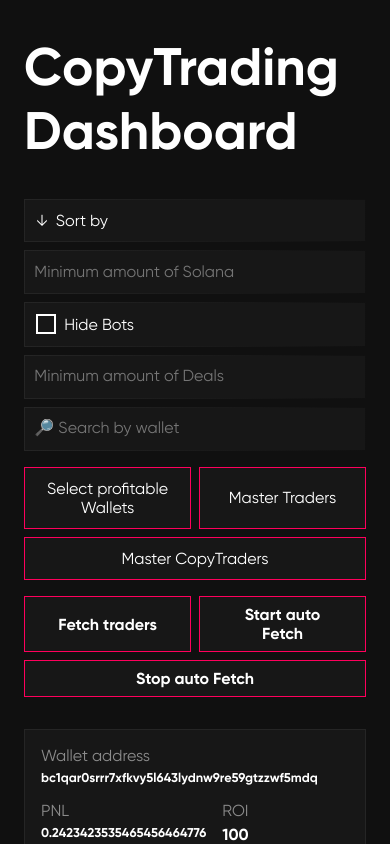
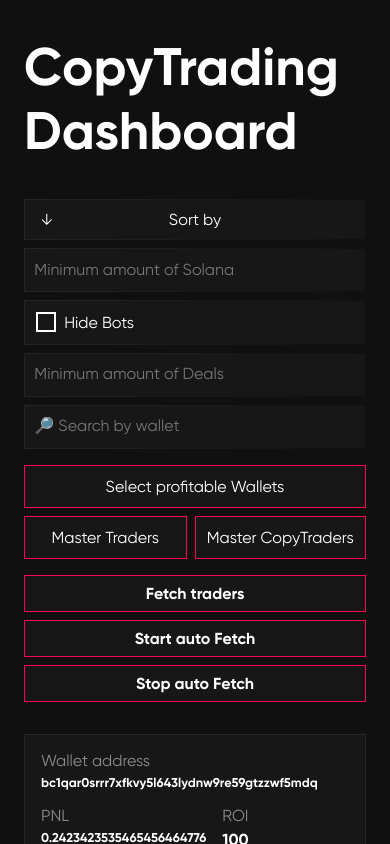
Before and after one commit to LaineZ/trading-table, an Angular app: page / in a window 390 px wide. Shown: the top 844 px of the page. Built offline with nearby package versions, Linux system fonts and the light colour scheme.

Commit message:
Final tweaks

```diff
--- a/src/app/filter/filter.component.html
+++ b/src/app/filter/filter.component.html
@@ -10,7 +10,7 @@
       </select>
     </div>
     <input class="control" type="text" placeholder="Minimum amount of Solana">
-    <div class="select-wrapper control">
+    <div class="check-wrapper control">
       <input class="control" type="checkbox">
       <label>Hide Bots</label>
     </div>
@@ -20,8 +20,8 @@
 
   <div class="tab-selector">
     <button class="control btn filter-control">Select profitable Wallets</button>
-    <button class="control btn filter-control">Master Traders</button>
-    <button class="control btn filter-control">Master CopyTraders</button>
+    <button class="control btn filter-control stretched-control">Master Traders</button>
+    <button class="control btn filter-control stretched-control">Master CopyTraders</button>
   </div>
 
   <div class="tab-selector alternate">
--- a/src/app/filter/filter.component.scss
+++ b/src/app/filter/filter.component.scss
@@ -110,13 +110,27 @@ input::-webkit-input-placeholder {
 
 .select-wrapper {
   display: flex;
+  place-items: center;
+  width: 9em;
+  position: relative;
+}
+
+.check-wrapper {
+  display: flex;
   gap: 0.5em;
   place-items: center;
   width: fit-content;
 }
 
-.select-wrapper arrow {
+.select-wrapper:hover {
+  background-color: var(--accent);
+}
+
+.select-wrapper .arrow {
   user-select: none;
+  pointer-events: none;
+  position: absolute;
+  left: 1em;
 }
 
 .select-wrapper select {
@@ -126,6 +140,8 @@ input::-webkit-input-placeholder {
   border: none;
   background: transparent;
   color: var(--fg);
+  width: 100%;
+  text-align: center;
 }
 
 .select-wrapper select option {
@@ -134,18 +150,19 @@ input::-webkit-input-placeholder {
   border: none;
 }
 
-.tab-selector .control:last-child {
-  grid-column: span 2;
-}
-
 @media (max-width: 1240px) {
   .tab-filter, .tab-selector {
     gap: 0.5em;
   }
 
-  .tab-selector {
+/*  .tab-selector {
     display: grid;
     grid-template-columns: repeat(2, 1fr);
+  }*/
+
+
+  .stretched-control {
+    flex: 1;
   }
 
   .tab-filter input[type="text"] {
@@ -153,7 +170,8 @@ input::-webkit-input-placeholder {
   }
 
   .tab-selector .control {
-    flex: 1;
+    white-space: nowrap;
+    width: fit-content;
   }
 
   input[type="text"].control, input[type="search"].control {
@@ -167,7 +185,11 @@ input::-webkit-input-placeholder {
 }
 
 @media (max-width: 395px) {
-  .select-wrapper {
+  .select-wrapper, .check-wrapper {
     width: 100%;
   }
+
+  .filter-control {
+    flex: 1;
+  }
 }
--- a/src/app/performance-stats/performance-stats.component.scss
+++ b/src/app/performance-stats/performance-stats.component.scss
@@ -9,6 +9,15 @@
   border-image: none;
   border: none;
   padding: 0;
+  position: relative;
+}
+
+
+.arrow {
+  user-select: none;
+  pointer-events: none;
+  position: absolute;
+  right: 0;
 }
 
 .select-wrapper select {
@@ -19,7 +28,7 @@
   background: transparent;
   color: var(--fg);
   font-size: 0.9em;
-  padding-right: 1em;
+  padding-right: 1.3em;
 }
 
 .select-wrapper select option {
--- a/src/app/trading-table/trading-table.component.html
+++ b/src/app/trading-table/trading-table.component.html
@@ -22,7 +22,7 @@
       </tr>
       <tr>
         <td style="padding: 0" colspan="5">
-          <div class="details" [@fadeInOut] *ngIf="item.expanded">
+          <div class="details" style="margin-bottom: 2em;" [@fadeInOut] *ngIf="item.expanded">
             <app-lead-stats [lead]="item.lead" [id]="'detail_' + i"></app-lead-stats>
             <app-performance-stats [stat]="item"></app-performance-stats>
             <app-plot-stats></app-plot-stats>
--- a/src/app/trading-table/trading-table.component.scss
+++ b/src/app/trading-table/trading-table.component.scss
@@ -1,7 +1,7 @@
 .trades {
   width: 100%;
   font-size: 1.1em;
-  font-weight: bold;
+  font-weight: 600;
 }
 
 .trades td {
@@ -71,7 +71,7 @@
   display: grid;
   grid-template-columns: repeat(3, 1fr);
   gap: 1em;
-  max-height: 26em;
+  max-height: 35em;
   grid-column: span 2;
 }
 
--- a/src/styles.scss
+++ b/src/styles.scss
@@ -251,19 +251,21 @@
   border-style: solid;
   padding: 1em;
   text-align: left;
-  font-weight: normal;
   height: 100%;
-  max-height: 24em;
+  max-height: 26em;
 }
 
 .profit p {
   color: var(--fg2);
   margin-bottom: 0.7rem;
+  font-weight: 600;
 }
 
 .profit h4 {
   margin-bottom: 1em;
   margin-top: 0;
+  font-weight: 600;
+  font-size: 1.2em;
 }
 
 .profit h4.positive {
@@ -290,10 +292,12 @@
 .stat-table td {
   text-align: right;
   padding-right: 0;
+  font-weight: 600;
 }
 
 .stat-table th {
   color: var(--fg2);
+  font-weight: 600;
 }
 
 input.control:hover, input.control:focus {
```
